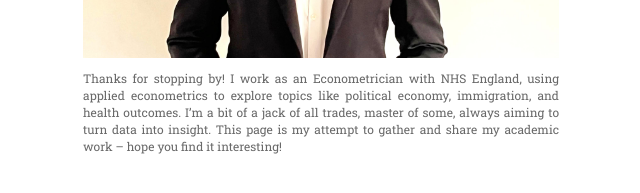
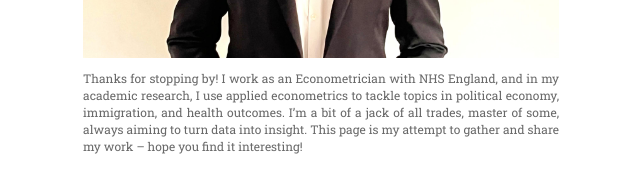
Before and after one commit to MelciorRosselloRoig/MRR.github.io, a plain HTML site: page index.html in a window 1280 px wide. Shown: the part 635-828 px from the top of the page, without its empty margins (319-959 px from the left). Drawn offline with Linux system fonts and the light colour scheme; a web font is replaced by a local one.

Commit message:
Update index.html

```diff
--- a/index.html
+++ b/index.html
@@ -23,7 +23,7 @@
         </ul>
         <img src="./IMG_0610_vb.JPG" alt="Photo" style="margin: 0; max-width: 100%; height: auto; padding: 0;">
       </center>
-      <p align="justify">Thanks for stopping by! I work as an Econometrician with NHS England, using applied econometrics to explore topics like political economy, immigration, and health outcomes. I’m a bit of a jack of all trades, master of some, always aiming to turn data into insight. This page is my attempt to gather and share my academic work – hope you find it interesting! </p>
+      <p align="justify">Thanks for stopping by! I work as an Econometrician with NHS England, and in my academic research, I use applied econometrics to tackle topics in political economy, immigration, and health outcomes. I’m a bit of a jack of all trades, master of some, always aiming to turn data into insight. This page is my attempt to gather and share my work – hope you find it interesting! </p>
  </section>
   </div>
 </body>
```
